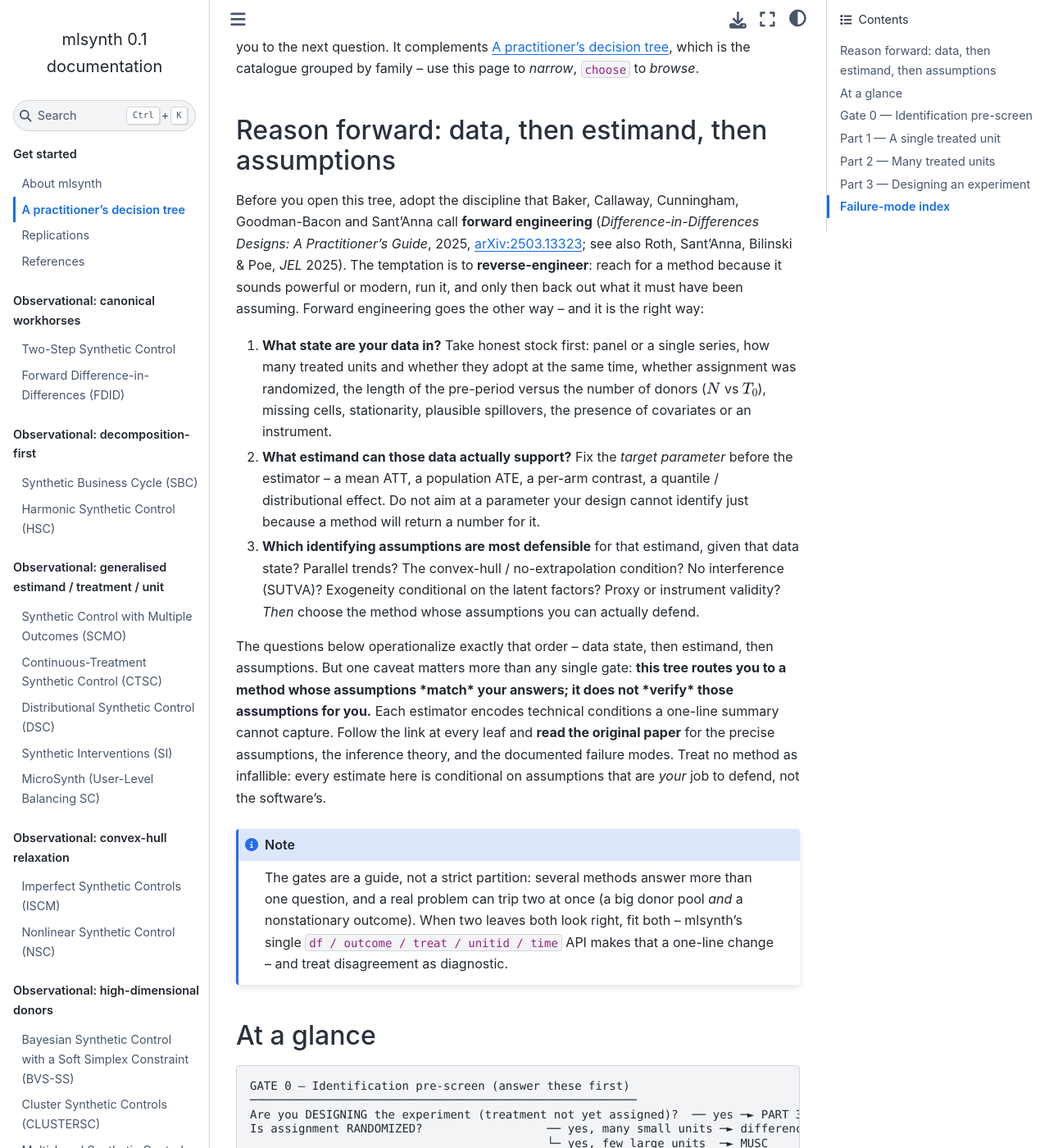
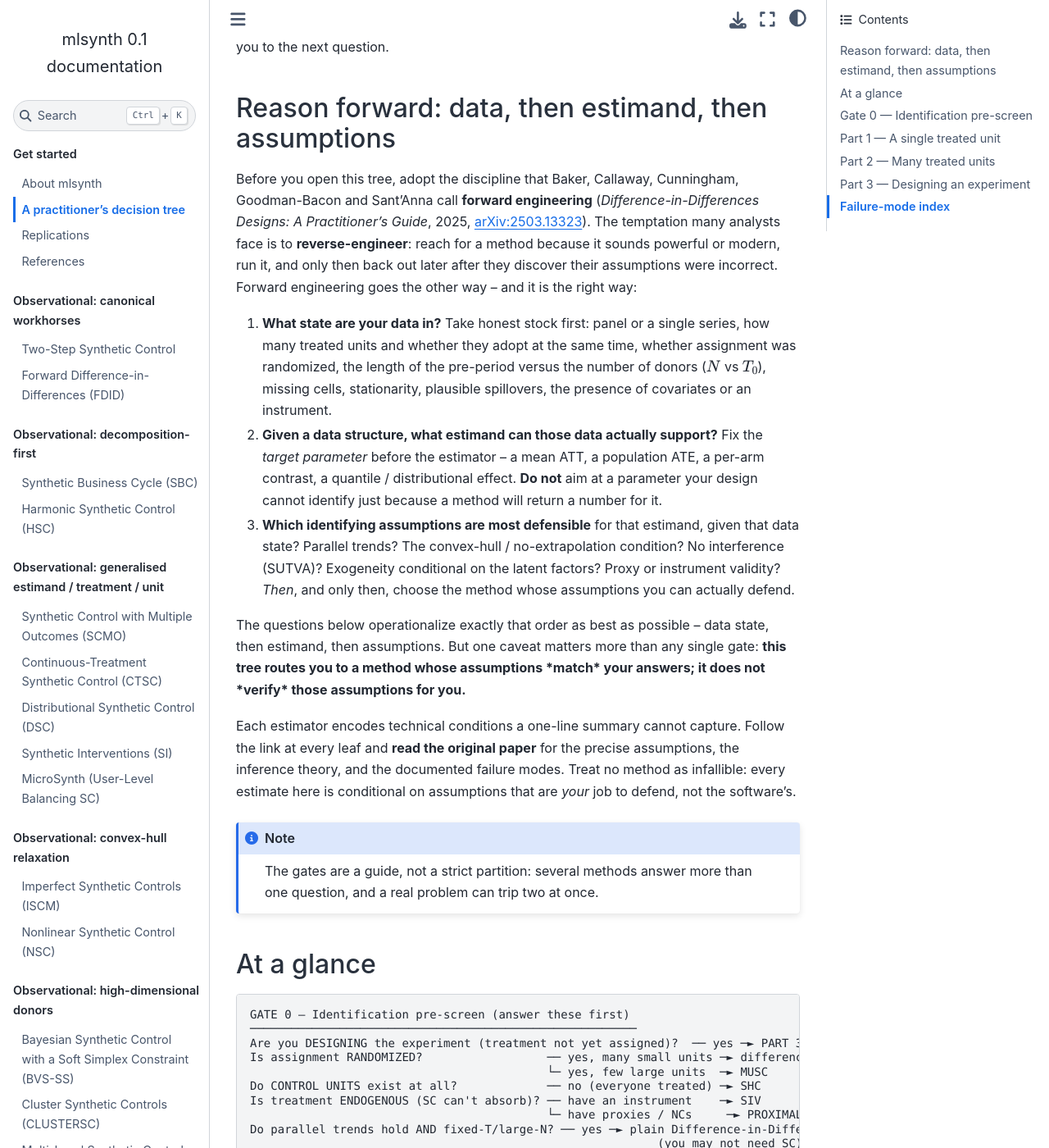
Before and after one commit to jgreathouse9/mlsynth, a Sphinx documentation site: the page built from docs/choose.rst, in a window 1280 px wide and 1400 px high, scrolled down 294 px. Shown: the whole window at 82% size. Built offline with Sphinx 7.4.7 and the Sphinx Book theme 1.1.4, drawn with Linux system fonts in a browser that asks for light colours; pages that are not in the unit, such as notebooks, are missing from menus.

Commit message:
Improve clarity and precision in choose.rst
Refine language for clarity and precision in the choose.rst documentation.

```diff
--- a/docs/choose.rst
+++ b/docs/choose.rst
@@ -12,9 +12,7 @@ branch -- a ladder that runs from the easy, canonical case to the
 specialised, harder ones.
 
 Answer each question **yes** or **no**. A *yes* sends you to a method (or a
-short list); a *no* moves you to the next question. It complements
-:doc:`choose`, which is the catalogue grouped by family -- use this page to
-*narrow*, ``choose`` to *browse*.
+short list); a *no* moves you to the next question.
 
 Reason forward: data, then estimand, then assumptions
 -----------------------------------------------------
@@ -22,11 +20,7 @@ Reason forward: data, then estimand, then assumptions
 Before you open this tree, adopt the discipline that Baker, Callaway,
 Cunningham, Goodman-Bacon and Sant'Anna call **forward engineering**
 (*Difference-in-Differences Designs: A Practitioner's Guide*, 2025,
-`arXiv:2503.13323 <https://arxiv.org/abs/2503.13323>`_; see also Roth,
-Sant'Anna, Bilinski & Poe, *JEL* 2025). The temptation is to
-**reverse-engineer**: reach for a method because it sounds powerful or
-modern, run it, and only then back out what it must have been assuming.
-Forward engineering goes the other way -- and it is the right way:
+`arXiv:2503.13323 <https://arxiv.org/abs/2503.13323>`_). The temptation many analysts face is to **reverse-engineer**: reach for a method because it sounds powerful or modern, run it, and only then back out later after they discover their assumptions were incorrect. Forward engineering goes the other way -- and it is the right way:
 
 #. **What state are your data in?** Take honest stock first: panel or a
    single series, how many treated units and whether they adopt at the same
@@ -34,35 +28,29 @@ Forward engineering goes the other way -- and it is the right way:
    versus the number of donors (:math:`N` vs :math:`T_0`), missing cells,
    stationarity, plausible spillovers, the presence of covariates or an
    instrument.
-#. **What estimand can those data actually support?** Fix the *target
+#. **Given a data structure, what estimand can those data actually support?** Fix the *target
    parameter* before the estimator -- a mean ATT, a population ATE, a
-   per-arm contrast, a quantile / distributional effect. Do not aim at a
+   per-arm contrast, a quantile / distributional effect. **Do not** aim at a
    parameter your design cannot identify just because a method will return
    a number for it.
 #. **Which identifying assumptions are most defensible** for that estimand,
    given that data state? Parallel trends? The convex-hull /
    no-extrapolation condition? No interference (SUTVA)? Exogeneity
    conditional on the latent factors? Proxy or instrument validity?
-   *Then* choose the method whose assumptions you can actually defend.
+   *Then*, and only then, choose the method whose assumptions you can actually defend.
 
-The questions below operationalize exactly that order -- data state, then
-estimand, then assumptions. But one caveat matters more than any single
+The questions below operationalize exactly that order as best as possible -- data state, then estimand, then assumptions. But one caveat matters more than any single
 gate: **this tree routes you to a method whose assumptions *match* your
-answers; it does not *verify* those assumptions for you.** Each estimator
-encodes technical conditions a one-line summary cannot capture. Follow the
-link at every leaf and **read the original paper** for the precise
-assumptions, the inference theory, and the documented failure modes. Treat
-no method as infallible: every estimate here is conditional on assumptions
+answers; it does not *verify* those assumptions for you.**
+
+Each estimator encodes technical conditions a one-line summary cannot capture. Follow the
+link at every leaf and **read the original paper** for the precise assumptions, the inference theory, and the documented failure modes. Treat no method as infallible: every estimate here is conditional on assumptions
 that are *your* job to defend, not the software's.
 
 .. note::
 
    The gates are a guide, not a strict partition: several methods answer
-   more than one question, and a real problem can trip two at once (a big
-   donor pool *and* a nonstationary outcome). When two leaves both look
-   right, fit both -- mlsynth's single
-   ``df / outcome / treat / unitid / time`` API makes that a one-line
-   change -- and treat disagreement as diagnostic.
+   more than one question, and a real problem can trip two at once.
 
 At a glance
 -----------
```
